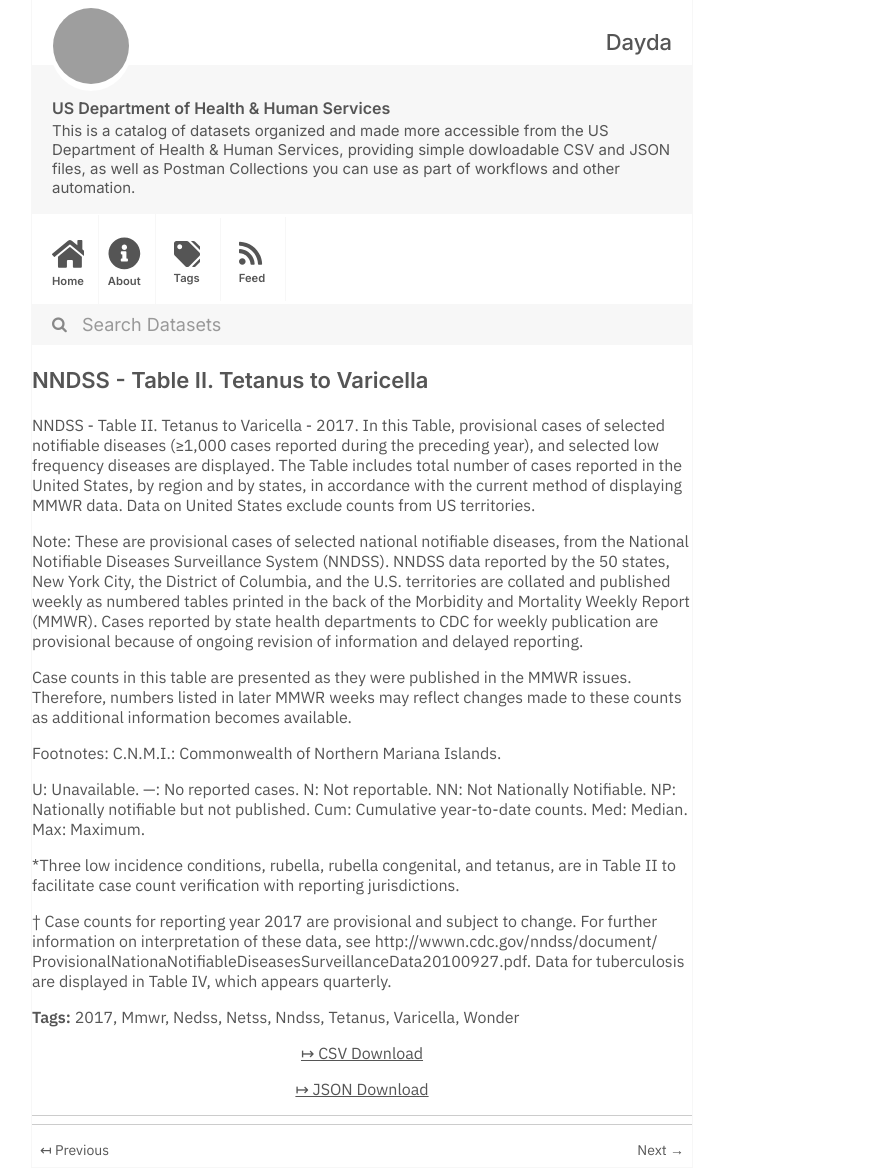
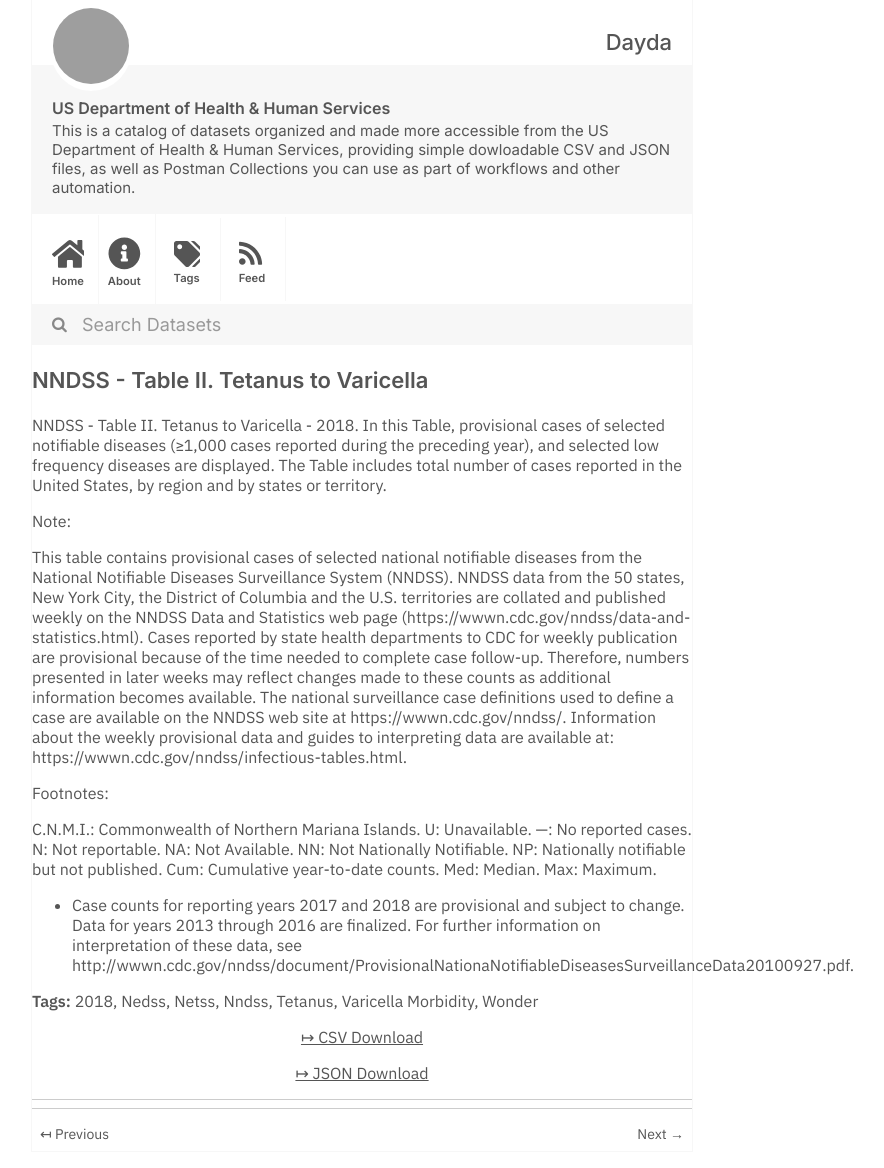
Before and after one commit to dayda-entities/us-department-of-health-and-human-services, a Jekyll site: the page built from _posts/2020-11-10-nndss-table-ii.-tetanus-to-varicella.md, in a window 1280 px wide. Shown: the whole page, without its empty margins (278-1162 px from the left). Built offline with Jekyll 4.4.1, drawn with Linux system fonts in a browser that asks for light colours; grey boxes are pictures that could not be loaded.

Commit message:
Publish Data

```diff
--- a/_posts/2020-11-10-nndss-table-ii.-tetanus-to-varicella.md
+++ b/_posts/2020-11-10-nndss-table-ii.-tetanus-to-varicella.md
@@ -1,36 +1,32 @@
 ---
 title: NNDSS - Table II. Tetanus to Varicella
-created: '2020-11-10T16:18:19.524039'
-modified: '2021-04-13T00:02:16.210541'
+created: '2020-11-10T16:17:20.015502'
+modified: '2021-04-21T22:14:50.386370'
 state: active
 type: dataset
 tags:
-  - '2017'
-  - Mmwr
+  - '2018'
   - Nedss
   - Netss
   - Nndss
   - Tetanus
-  - Varicella
+  - Varicella Morbidity
   - Wonder
 groups: []
-csv_url: 'https://data.cdc.gov/api/views/jz7r-jrma/rows.csv?accessType=DOWNLOAD'
-json_url: 'https://data.cdc.gov/api/views/jz7r-jrma/rows.json?accessType=DOWNLOAD'
+csv_url: 'https://data.cdc.gov/api/views/i42d-szcv/rows.csv?accessType=DOWNLOAD'
+json_url: 'https://data.cdc.gov/api/views/i42d-szcv/rows.json?accessType=DOWNLOAD'
 layout: post
 
 ---
-NNDSS - Table II. Tetanus to Varicella - 2017.  In this Table, provisional cases of selected notifiable diseases (≥1,000 cases reported during the preceding year), and selected low frequency diseases are displayed. The Table includes total number of cases reported in the United States, by region and by states, in accordance with the current method of displaying MMWR data.  Data on United States exclude counts from US territories.
+NNDSS - Table II. Tetanus to Varicella  - 2018. In this Table, provisional cases of selected notifiable diseases (≥1,000 cases reported during the preceding year), and selected low frequency diseases are displayed. The Table includes total number of cases reported in the United States, by region and by states or territory.
 
 Note:
-These are provisional cases of selected national notifiable diseases, from the National Notifiable Diseases Surveillance System (NNDSS). NNDSS data reported by the 50 states, New York City, the District of Columbia, and the U.S. territories are collated and published weekly as numbered tables printed in the back of the Morbidity and Mortality Weekly Report (MMWR). Cases reported by state health departments to CDC for weekly publication are provisional because of ongoing revision of information and delayed reporting.
 
-Case counts in this table are presented as they were published in the MMWR issues. Therefore, numbers listed in later MMWR weeks may reflect changes made to these counts as additional information becomes available.
+This table contains provisional cases of selected national notifiable diseases from the National Notifiable Diseases Surveillance System (NNDSS). NNDSS data from the 50 states, New York City, the District of Columbia and the U.S. territories are collated and published weekly on the NNDSS Data and Statistics web page (https://wwwn.cdc.gov/nndss/data-and-statistics.html). Cases reported by state health departments to CDC for weekly publication are provisional because of the time needed to complete case follow-up.  Therefore, numbers presented in later weeks may reflect changes made to these counts as additional information becomes available. The national surveillance case definitions used to define a case are available on the NNDSS web site at https://wwwn.cdc.gov/nndss/. Information about the weekly provisional data and guides to interpreting data are available at: https://wwwn.cdc.gov/nndss/infectious-tables.html.
 
 Footnotes:
- C.N.M.I.: Commonwealth of Northern Mariana Islands.
 
- U: Unavailable. —: No reported cases. N: Not reportable. NN: Not Nationally Notifiable. NP: Nationally notifiable but not published. Cum: Cumulative year-to-date counts. Med: Median. Max: Maximum.
+C.N.M.I.: Commonwealth of Northern Mariana Islands.
+U: Unavailable. —: No reported cases. N: Not reportable. NA:  Not Available.  NN: Not Nationally Notifiable. NP: Nationally notifiable but not published. Cum: Cumulative year-to-date counts. Med: Median. Max: Maximum.
 
-*Three low incidence conditions, rubella, rubella congenital, and tetanus, are in Table II to facilitate case count verification with reporting jurisdictions.
-
-† Case counts for reporting year 2017 are provisional and subject to change. For further information on interpretation of these data, see http://wwwn.cdc.gov/nndss/document/ ProvisionalNationaNotifiableDiseasesSurveillanceData20100927.pdf. Data for tuberculosis are displayed in Table IV, which appears quarterly.
+* Case counts for reporting years 2017 and 2018 are provisional and subject to change. Data for years 2013 through 2016 are finalized. For further information on interpretation of these data, see http://wwwn.cdc.gov/nndss/document/ProvisionalNationaNotifiableDiseasesSurveillanceData20100927.pdf.
```
